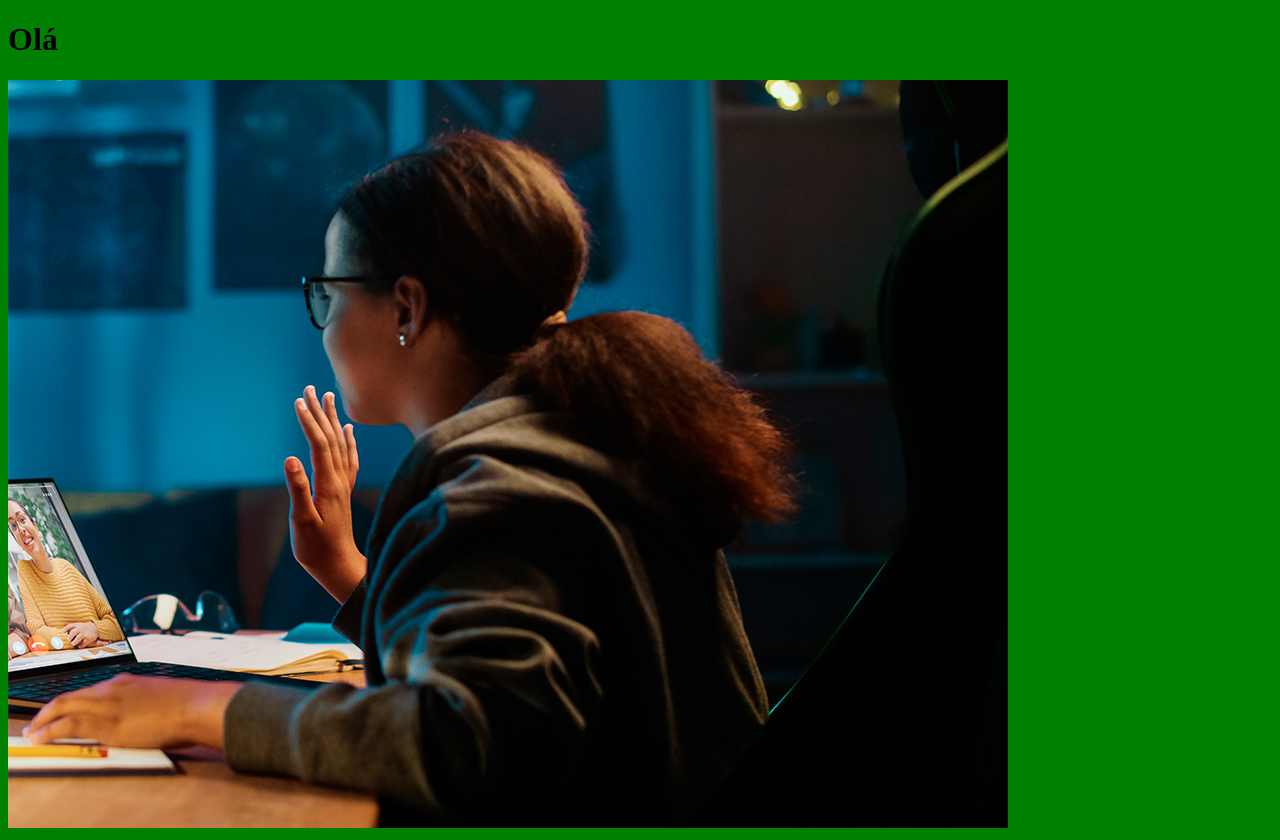
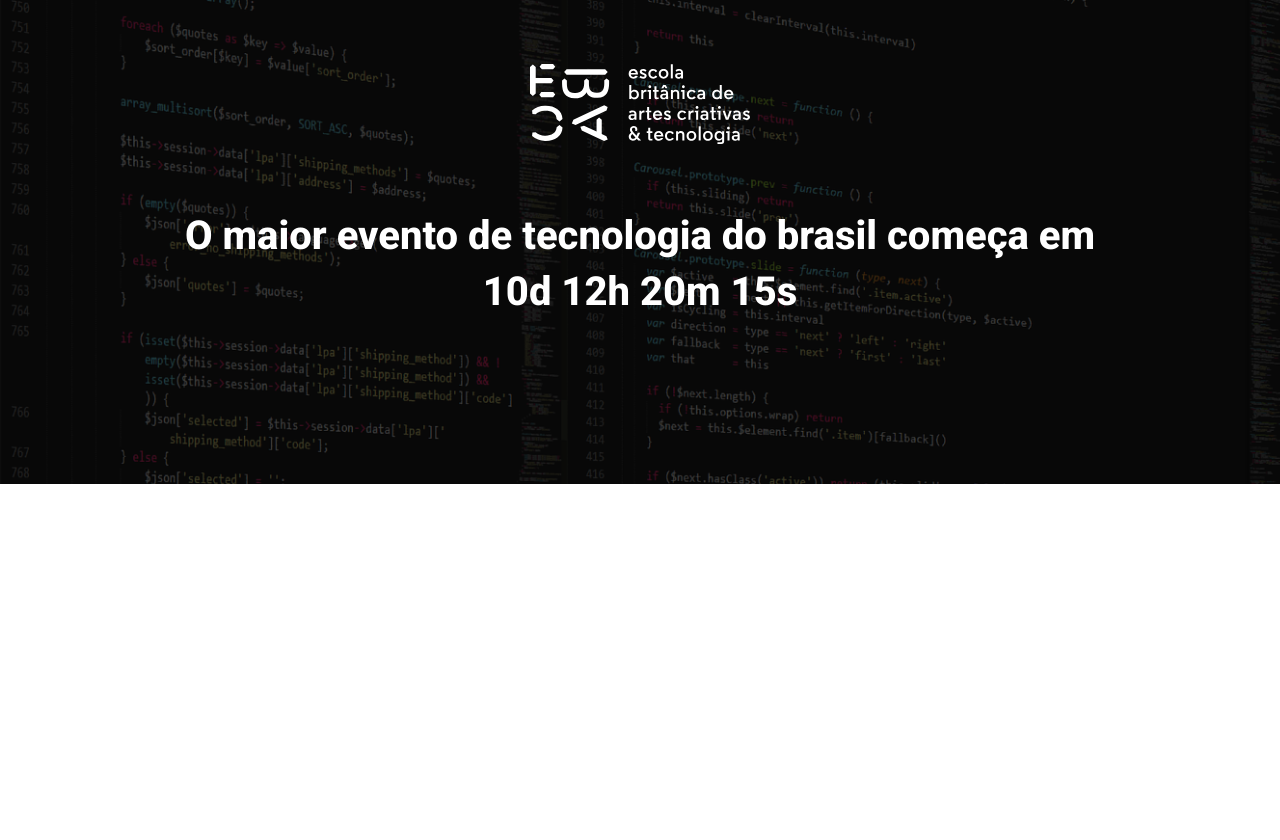
Before and after one commit to lucasGleyfson/ebac_tech_talks, a website built with Parcel: page src/index.html in a window 1280 px wide. After the commit the page ends 800 px from the top, so only its background shows below. Built offline with nearby package versions, Linux system fonts and the light colour scheme.

Commit message:
criando o hero

```diff
--- a/src/index.html
+++ b/src/index.html
@@ -1,14 +1,28 @@
 <!DOCTYPE html>
-<html lang="en">
+<html lang="pt-BR">
+
 <head>
     <meta charset="UTF-8">
     <meta name="viewport" content="width=device-width, initial-scale=1.0">
-    <title>Ebac Talks </title>
+    <title>Ebac Tech Talks </title>
+
+    <link rel="preconnect" href="https://fonts.googleapis.com">
+    <link rel="preconnect" href="https://fonts.gstatic.com" crossorigin>
+    <link href="https://fonts.googleapis.com/css2?family=Roboto:ital,wdth,wght@0,75..100,100..900;1,75..100,100..900&display=swap" rel="stylesheet">
+
     <link rel="stylesheet" href="styles/main.scss">
 </head>
+
 <body>
-    <h1>Olá</h1>
-    <img src="./images/backend.png" alt="">
+    <header class="hero">
+        <div class="container">
+            <img class="hero__logo" src="./images/ebac_logo.svg" alt="ebac">
+            <p class="hero__text">
+                O maior evento de tecnologia do brasil começa em 10d 12h 20m 15s
+            </p>
+        </div>
+    </header>
     <script src="scripts/main.js"></script>
 </body>
+
 </html>
--- /dev/null
+++ b/src/styles/_hero.scss
@@ -0,0 +1,54 @@
+.hero {
+    padding-top: 64px;
+    padding-bottom: 100px;
+    background-image: url(../images/fundo.png);
+    background-repeat: no-repeat;
+    background-size: cover;
+    position: relative;
+
+    .container{
+        position: relative;
+    }
+
+
+    &::before {
+        position: absolute;
+        top: 0;
+        left: 0;
+        width: 100%;
+        height: 100%;
+        background-color: #000;
+        content: '';
+        opacity: .7;
+    }
+
+    &__text{
+        margin-top: 64px;
+        margin-bottom: 64px;
+        font-size: 40px;
+        line-height: 56px;
+        text-align: center;
+        font-weight: 800;
+
+    }
+
+    &__logo{
+        margin: 0 auto;
+        height: 80px;
+        display: block;
+    }
+
+    @media (max-width: 640px) {
+        padding: 40px 0;
+
+        &__logo {
+            height: 40px;
+        }
+
+        &__text {
+            font-size: 23px;
+            line-height: 24px;
+            margin: 24px 0;
+        }
+    }
+}
--- a/src/styles/main.scss
+++ b/src/styles/main.scss
@@ -1,3 +1,23 @@
+@use "hero";
+
 *{
-    background-color: green;
+    padding: 0;
+    margin: 0;
+    box-sizing: border-box;
+    font-family: roboto, sans-serif;
+    color: #fff;
 }
+
+.container {
+    max-width: 960px;
+    width: 100%;
+    margin: 0 auto;
+
+    @media (max-width: 640px) {
+        max-width: 80%;
+    }
+
+    @media (max-width: 1024px) {
+        max-width: 90%;
+    }
+}
```
